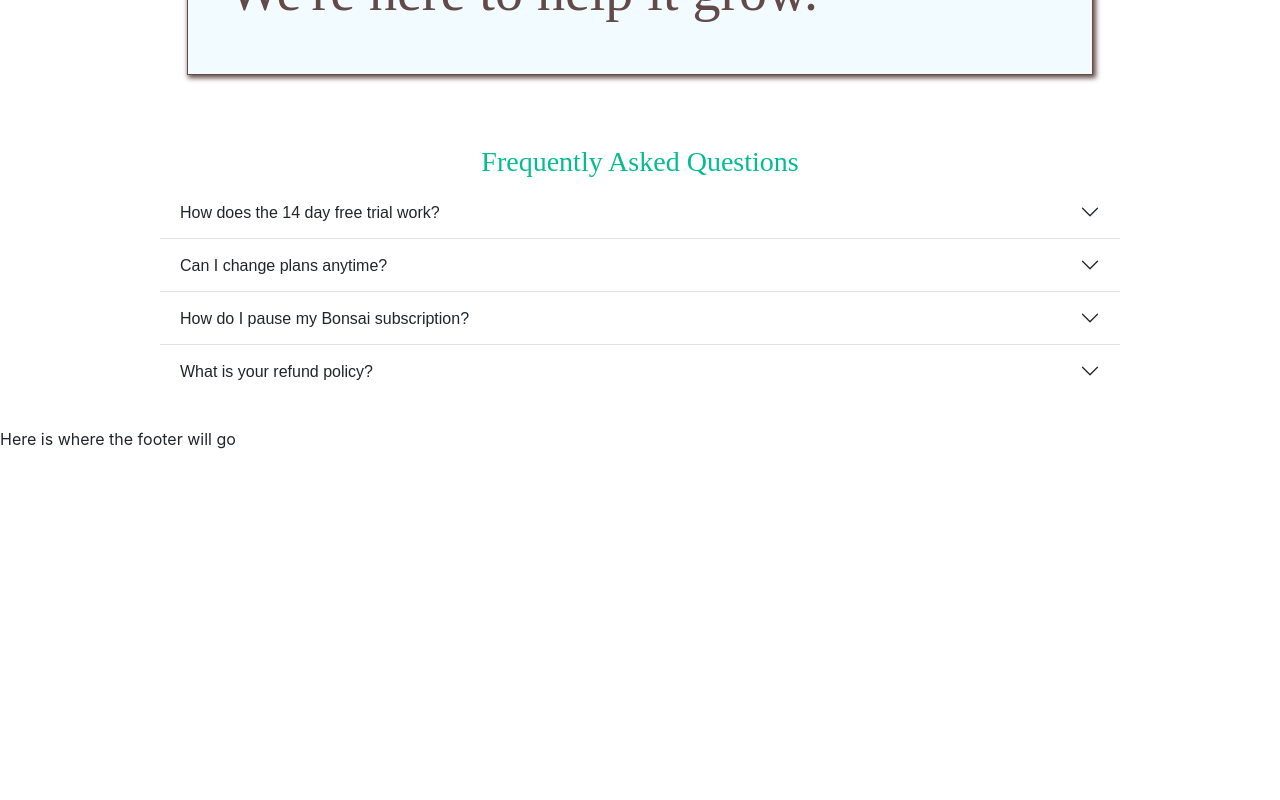
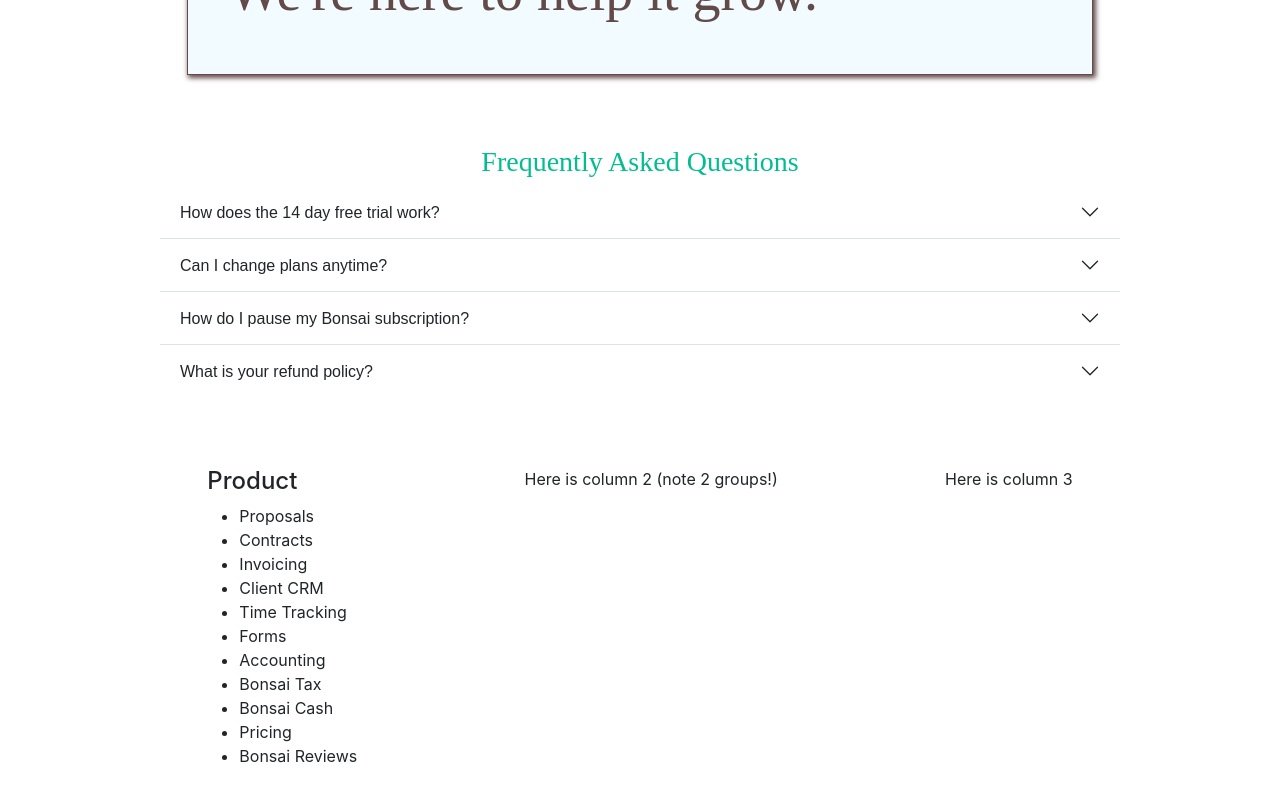
Before and after one commit to joshua-blum/frontend-showcase, a Next.js app: page /bonsaiMarketing in a window 1280 px wide. Shown: the part 1613-2413 px from the top of the page. Before the commit the page ends 2064 px from the top, so only its background shows below. Built offline with nearby package versions, Linux system fonts and the light colour scheme.

Commit message:
Create initial logic for loading footer elements iteratively

```diff
--- a/pages/bonsaiMarketing/bonsaiFAQ.tsx
+++ b/pages/bonsaiMarketing/bonsaiFAQ.tsx
@@ -8,7 +8,7 @@
                 <Accordion className={styles.questionGroup} flush alwaysOpen>
                     <Accordion.Item eventKey="0">
                         <Accordion.Header>How does the 14 day free trial work? &nbsp;</Accordion.Header>
-                        <Accordion.Body className={styles.answer}>
+                        <Accordion.Body>
                         Lorem ipsum dolor sit amet, consectetur adipiscing elit, sed do
                         eiusmod tempor incididunt ut labore et dolore magna aliqua. Ut enim ad
                         minim veniam, quis nostrud exercitation ullamco laboris nisi ut
--- a/pages/bonsaiMarketing/bonsaiFooter.tsx
+++ b/pages/bonsaiMarketing/bonsaiFooter.tsx
@@ -1,5 +1,51 @@
+import styles from '/styles/bonsaiMarketing/Footer.module.css';
+
+function generateKey(keyLength: number){
+    let options = 'ABCDEFGHIJKLMNOPQRSTUVWXYZabcdefghijklmnopqrstuvwxyz0123456789';
+    let outputKey = '';
+    for(let i = 0; i < keyLength; i++){
+        outputKey += options.charAt(Math.floor(Math.random() * options.length));
+    }
+    return outputKey;
+}
+
+function formatFooterList(listOfLinks: { key: string; name: string; url: string; }[]){
+    return listOfLinks.map((link: {key: string, name: string, url: string}, index) => {
+        return <li className={styles.listElement} key={`${link.key}`}>
+            <a href={link.url}>{link.name}</a>
+        </li>
+    })
+}
+
+
 export default function BonsaiFooter(){
+    const productTitles = ["Proposals", "Contracts", "Invoicing", "Client CRM", "Time Tracking", "Forms", "Accounting", "Bonsai Tax", "Bonsai Cash", "Pricing", "Bonsai Reviews"];
+    const productObjects = productTitles.map((productName) => {
+        return {
+            key: generateKey(5),
+            name: productName,
+            url: 'http://localhost:3000/bonsaiMarketing'
+        }
+    });
+    const products = formatFooterList(productObjects);
+
+
     return (
-        <div>Here is where the footer will go</div>
+        <div className={styles.footer}>
+            <div className={styles.column}>
+                <h4>Product</h4>
+                <ul className={styles.list}>
+                    {products}
+                    {/* <li className={styles.listElement} key={1}>Proposals</li> */}
+                </ul>
+            </div>
+            <div className={styles.column}>
+                Here is column 2 (note 2 groups!)
+            </div>
+            <div className={styles.column}>
+                Here is column 3
+            </div>
+        </div>
+
     )
 }
--- a/styles/bonsaiMarketing/FAQ.module.css
+++ b/styles/bonsaiMarketing/FAQ.module.css
@@ -19,7 +19,3 @@
     flex-direction: column;
     width: 75vw;
 }
-
-.answer {
-    background-color: #fff;
-}
--- /dev/null
+++ b/styles/bonsaiMarketing/Footer.module.css
@@ -0,0 +1,10 @@
+.footer {
+    display: flex;
+    flex-direction: row;
+    justify-content: space-evenly;
+    padding: 40px;
+}
+
+.column {
+    max-width: 20vw;
+}
```
